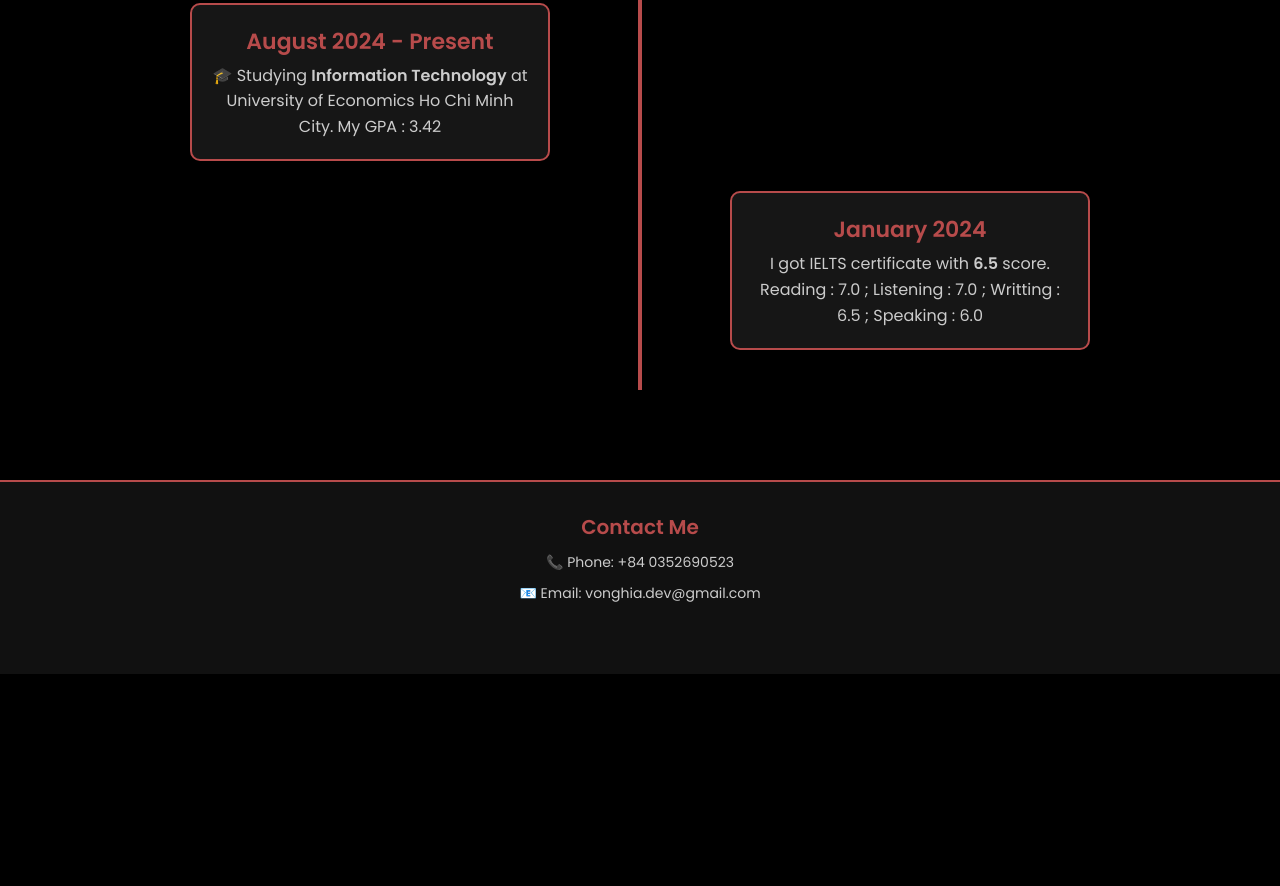
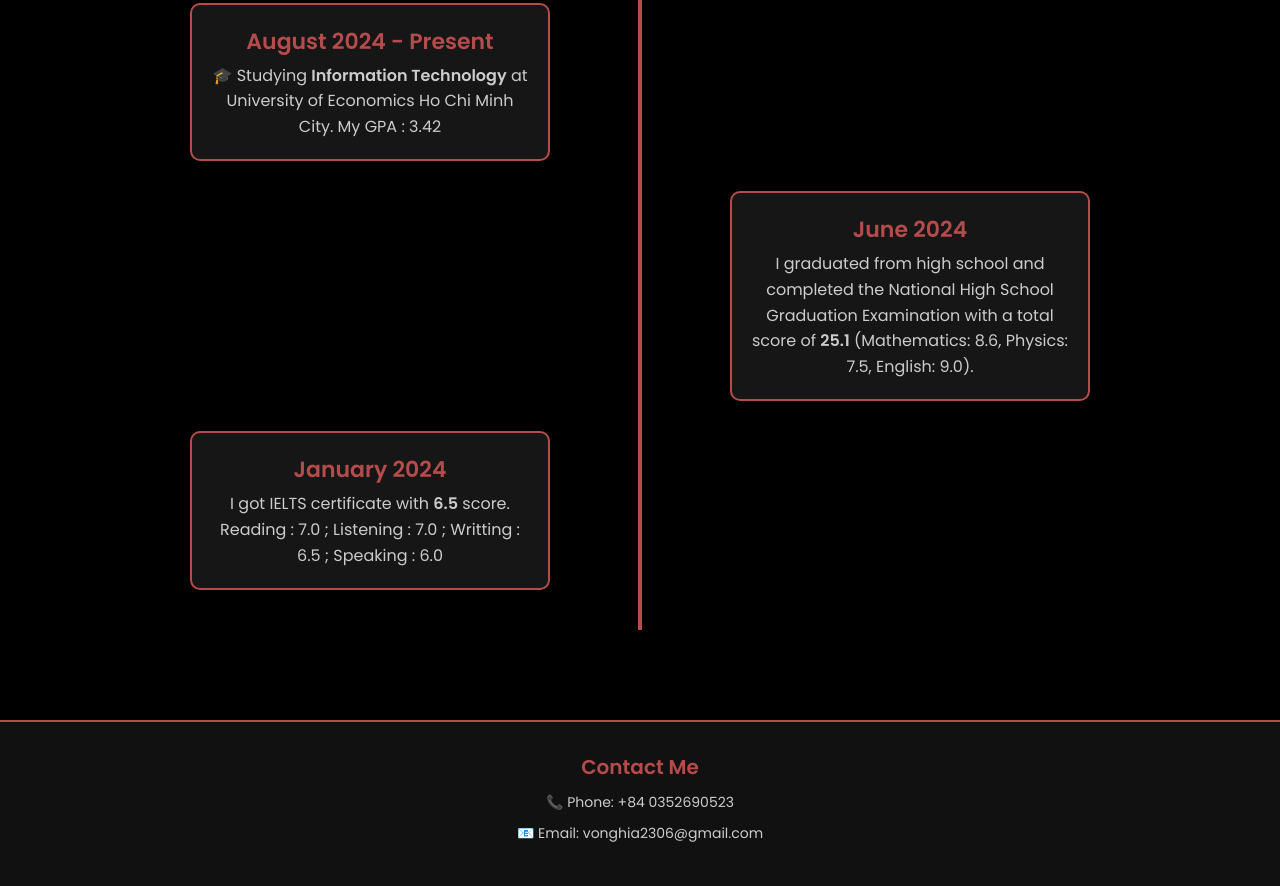
Before and after one commit to kphlavonghia/Vonghia-s-Portfolio-2, a plain HTML site: page Vonghia's portfolio/education.html in a window 1280 px wide. Shown: the part 485-1371 px from the top of the page. Before the commit the page ends 1159 px from the top, so only its background shows below. Drawn offline with Linux system fonts and the light colour scheme.

Commit message:
Update education.html

```diff
--- a/Vonghia's portfolio/education.html
+++ b/Vonghia's portfolio/education.html
@@ -158,6 +158,12 @@
           </p>
         </div>
         <div class="timeline-item right">
+          <h3>June 2024</h3>
+          <p>
+            I graduated from high school and completed the National High School Graduation Examination with a total score of <strong>25.1</strong> (Mathematics: 8.6, Physics: 7.5, English: 9.0).
+          </p>
+        </div>
+        <div class="timeline-item left">
           <h3>January 2024</h3>
           <p>
             I got IELTS certificate with <strong>6.5</strong> score. Reading : 7.0 ; Listening : 7.0 ; Writting : 6.5 ; Speaking : 6.0
@@ -170,7 +176,7 @@
     <footer>
       <h2>Contact Me</h2>
       <p>📞 Phone: +84 0352690523</p>
-      <p>📧 Email: vonghia.dev@gmail.com</p>
+      <p>📧 Email: vonghia2306@gmail.com</p>
       <div class="social-links">
         <a href="https://www.linkedin.com/in/ngh%C4%A9a-v%C3%B5-a3430b337/" target="_blank"
           ><i class="fab fa-linkedin"></i
```
